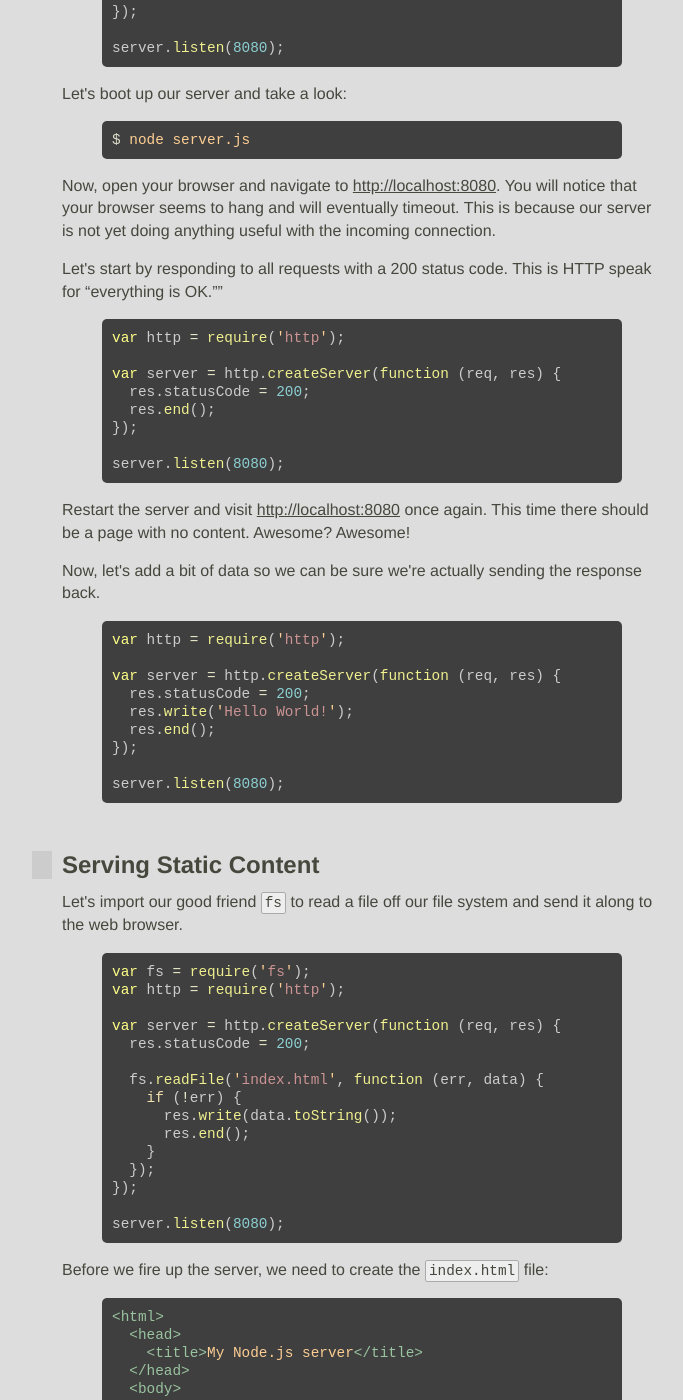
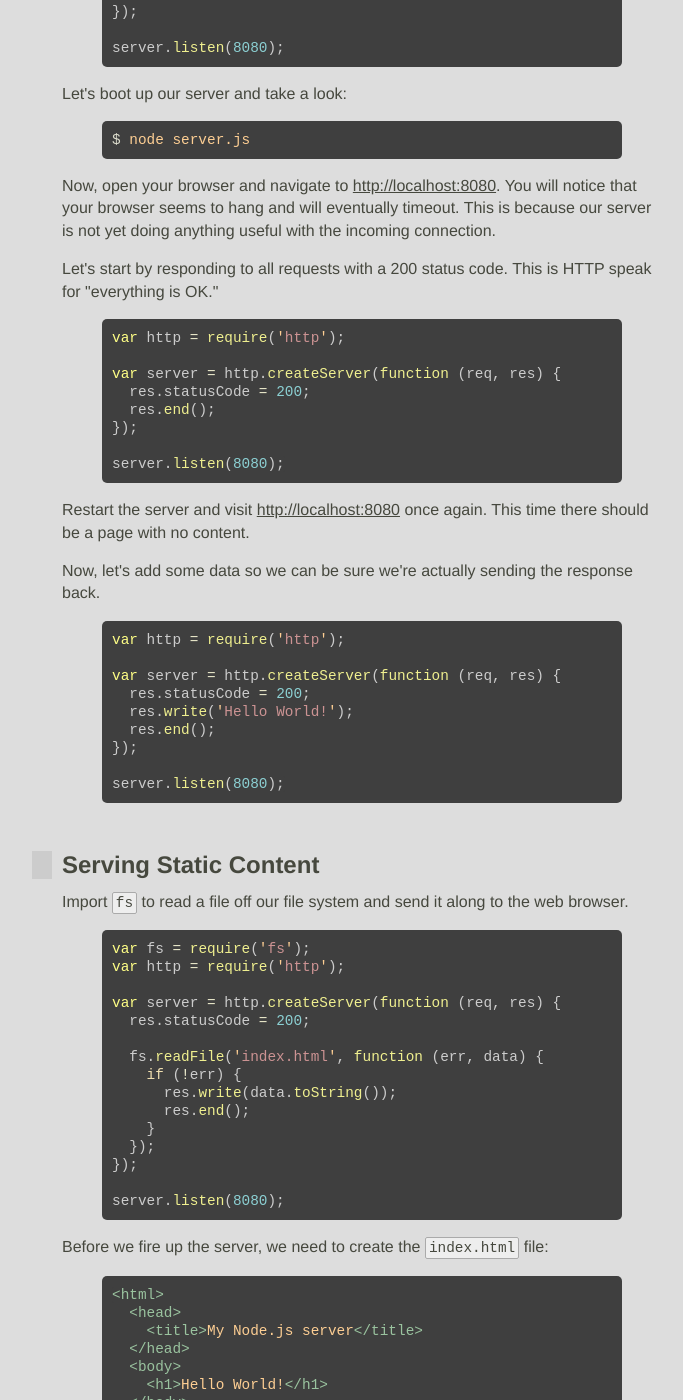
Before and after one commit to JavaScriptKC/workshop, a Jekyll site: the page built from _posts/2012-11-3-http.md, in a window 1280 px wide and 1400 px high, scrolled down 979 px. Shown: the whole window, without its empty margins (278-961 px from the left). Built offline with Jekyll 4.4.1, drawn with Linux system fonts in a browser that asks for light colours; nearby versions of some CDN libraries; some web fonts are replaced; comment, search, counter and statistics services are not loaded; some of the changed text lies outside the part shown.

Commit message:
Editing changes

```diff
--- a/_posts/2012-11-3-http.md
+++ b/_posts/2012-11-3-http.md
@@ -49,7 +49,7 @@ $ node server.js
 
 Now, open your browser and navigate to [http://localhost:8080](http://localhost:8080). You will notice that your browser seems to hang and will eventually timeout. This is because our server is not yet doing anything useful with the incoming connection.
 
-Let\'s start by responding to all requests with a 200 status code. This is HTTP speak for "everything is OK.""
+Let\'s start by responding to all requests with a 200 status code. This is HTTP speak for \"everything is OK.\"
 
 {% highlight javascript %}
 var http = require('http');
@@ -62,9 +62,9 @@ var server = http.createServer(function (req, res) {
 server.listen(8080);
 {% endhighlight %}
 
-Restart the server and visit [http://localhost:8080](http://localhost:8080) once again. This time there should be a page with no content. Awesome? Awesome!
+Restart the server and visit [http://localhost:8080](http://localhost:8080) once again. This time there should be a page with no content.
 
-Now, let\'s add a bit of data so we can be sure we\'re actually sending the response back.
+Now, let\'s add some data so we can be sure we\'re actually sending the response back.
 
 {% highlight javascript %}
 var http = require('http');
@@ -80,7 +80,7 @@ server.listen(8080);
 
 ## Serving Static Content
 
-Let\'s import our good friend `fs` to read a file off our file system and send it along to the web browser.
+Import `fs` to read a file off our file system and send it along to the web browser.
 
 {% highlight javascript %}
 var fs = require('fs');
```
Also changed, not shown: other parts of _posts/2012-11-3-http.md (+2 -2 lines), _posts/2013-06-2-data-storage.md (+26 -27 lines), _posts/2014-2-19-deploying.md (+7 -4 lines), _posts/2012-11-5-async.md (line endings or trailing spaces).
